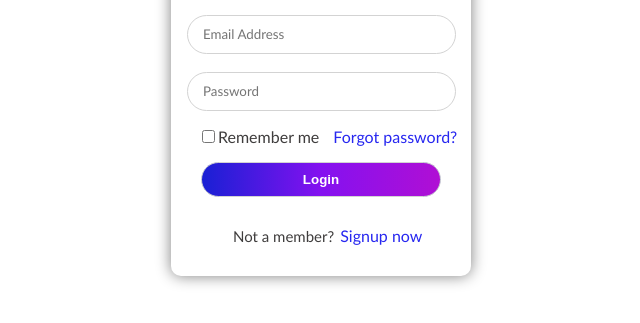
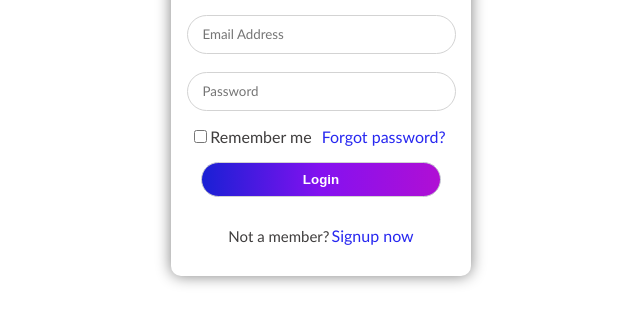
Before and after one commit to RKSHacker/CSS-Project, a plain HTML site: page Project/Fourth Project/index.html in a window 1280 px wide. Shown: the part 81-404 px from the top of the page, without its empty margins (319-959 px from the left). Drawn offline with Linux system fonts and the light colour scheme.

Commit message:
margin change

```diff
--- a/Project/Fourth Project/index.html
+++ b/Project/Fourth Project/index.html
@@ -13,7 +13,9 @@
         <form action="">
             <input type="email" name="email" id="" placeholder="Email Address" class="fill"><br><br>
             <input type="password" name="pass" id="" placeholder="Password" class="fill">
-            <input type="checkbox" name="Check" id="" value="Remember me" class="checked"><p class="pra">Remember me</p><a href="https://www.google.com" class="ancher" target="_blank">Forgot password?</a>
+            <div class="box2">
+                <input type="checkbox" name="Check" id="" value="Remember me" class="checked"><p class="pra">Remember me</p><a href="https://www.google.com" class="ancher" target="_blank">Forgot password?</a>
+            </div>
             <input type="submit" value="Login" class="sub">
         </form>
         <p class="nm">Not a member?</p><a href="https://www.google.com" class="an" target="_blank">Signup now</a>
--- a/Project/Fourth Project/style.css
+++ b/Project/Fourth Project/style.css
@@ -3,6 +3,7 @@
     height: 340px;
     border-radius: 10px;
     margin: auto;
+    text-align: center;
     box-shadow: 0 0 15px gray;
 }
 h1{
@@ -20,7 +21,7 @@ h1{
     font-size: 26px;
 }
 .fill{
-    margin-left: 16px;
+    /* margin-left: 5px;  */
     width: 250px;
     height: 35px;
     border-radius: 20px;
@@ -29,8 +30,13 @@ h1{
     display: inline-block;
     font-family: calibri;
 }
+.box2{
+    width: 100%;
+    margin-left: -3px;
+    text-align: center;
+}
 .checked{
-    margin-left: 31px;
+    /* margin-left: 12px; */
 }
 .pra{
    display: inline-block;
@@ -38,7 +44,7 @@ h1{
     color: rgb(63, 61, 61);
 }
 .ancher{
-    margin-left: 14px;
+    margin-left: 10px;
     color: rgb(39, 39, 240);
     font-family: calibri;
     text-decoration: none;
@@ -66,14 +72,14 @@ h1{
 }
 .nm{
     display: inline-block;
-    margin-left: 62px;
+    margin-left: 0px;
     margin-top: 30px;
     font-family:calibri;
     font-size: 15px;
     color: rgb(63, 61, 61);
 }
 .an{
-    margin-left: 6px;
+    margin-left: 2px;
     text-decoration: none;
     font-family: calibri;
     margin-top: 30px;
```
